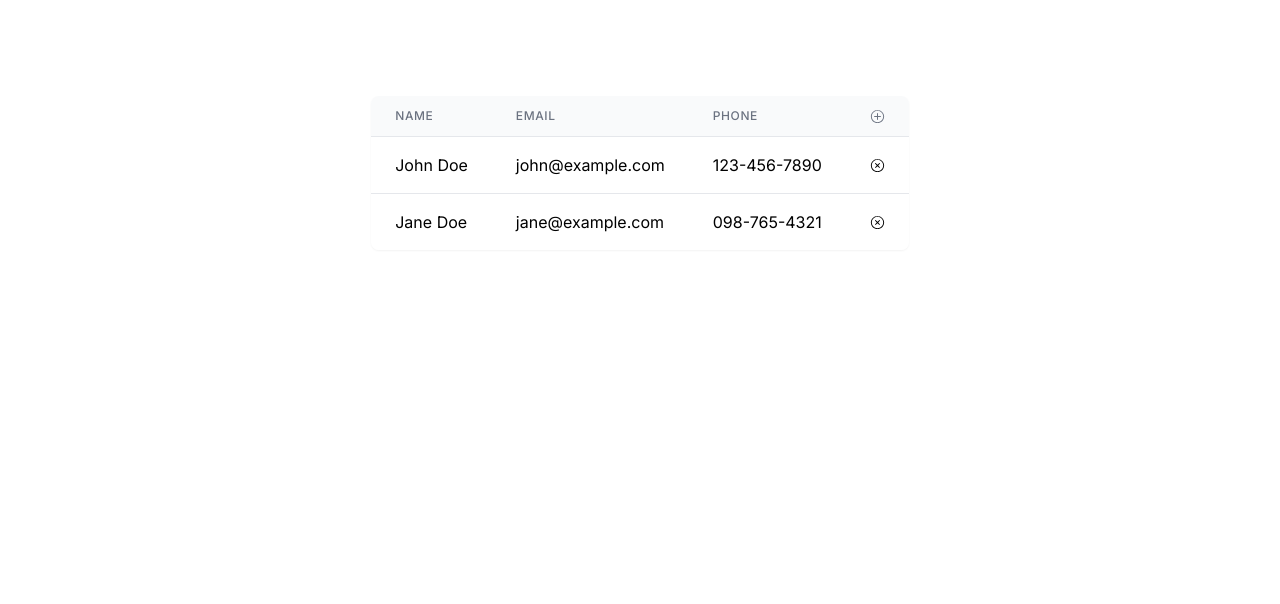
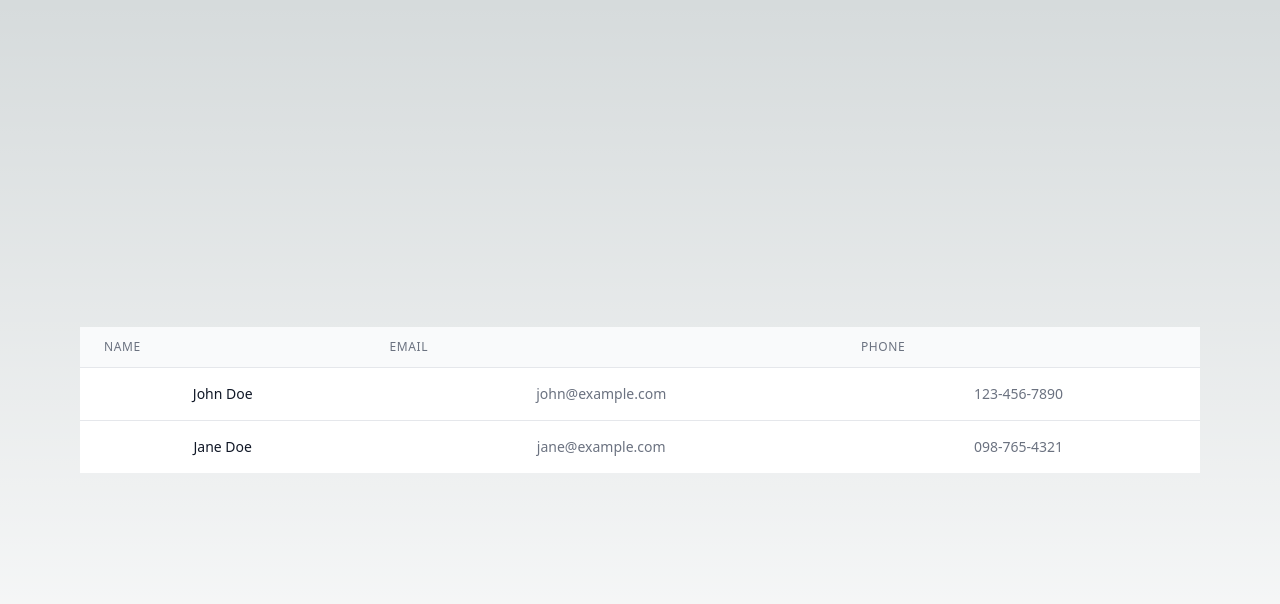
Before and after one commit to imagine-bot/29242, a Next.js app: page / in a window 1280 px wide. Shown: the top 604 px of the page. Built offline with nearby package versions, Linux system fonts and the light colour scheme.

Commit message:
Commit from Stub AI (#13)

```diff
--- a/components/UserList.tsx
+++ b/components/UserList.tsx
@@ -1,6 +1,4 @@
-import React, { useState } from 'react';
-import { PlusCircledIcon, CrossCircledIcon } from '@radix-ui/react-icons';
-import { z, ZodError } from 'zod';
+import React from 'react';
 
 type User = {
   name: string;
@@ -13,115 +11,46 @@ type UserListProps = {
 };
 
 const UserList: React.FC<UserListProps> = ({ users }) => {
-  const [newUser, setNewUser] = useState<User>({ name: '', email: '', phone: '' });
-  const [userList, setUserList] = useState<User[]>(users);
-  const [showInput, setShowInput] = useState<boolean>(false);
-  const [errors, setErrors] = useState<{ email?: string; phone?: string }>({});
-
-  const userSchema = z.object({
-    name: z.string(),
-    email: z.string().email(),
-    phone: z.string().regex(/^\d{3}-\d{3}-\d{4}$/),
-  });
-
-  const handleInputChange = (e: React.ChangeEvent<HTMLInputElement>) => {
-    if (e.target.name === 'phone' && e.target.value.length === 10) {
-      const formattedPhone = e.target.value.replace(/(\d{3})(\d{3})(\d{4})/, '$1-$2-$3');
-      setNewUser({ ...newUser, [e.target.name]: formattedPhone });
-    } else {
-      setNewUser({ ...newUser, [e.target.name]: e.target.value });
-    }
-  };
-
-  const handleAddUser = (e: React.KeyboardEvent<HTMLInputElement>) => {
-    if (e.key === 'Enter') {
-      try {
-        userSchema.parse(newUser);
-        setUserList([...userList, newUser]);
-        setNewUser({ name: '', email: '', phone: '' });
-        setShowInput(false);
-        setErrors({});
-      } catch (error) {
-        if (error instanceof ZodError) {
-          setErrors(error.formErrors.fieldErrors);
-        }
-      }
-    }
-  };
-
-  const handleDeleteUser = (index: number) => {
-    const updatedUserList = [...userList];
-    updatedUserList.splice(index, 1);
-    setUserList(updatedUserList);
-  };
-
   return (
-    <div>
-      <table className="min-w-full divide-y divide-gray-200 shadow-sm rounded-lg overflow-hidden table-fixed">
+    <table className="min-w-full divide-y divide-gray-200">
       <thead className="bg-gray-50">
         <tr>
-            <th className="px-6 py-3 text-left text-xs font-medium text-gray-500 uppercase tracking-wider w-1/4">Name</th>
-            <th className="px-6 py-3 text-left text-xs font-medium text-gray-500 uppercase tracking-wider w-1/4">Email</th>
-            <th className="px-6 py-3 text-left text-xs font-medium text-gray-500 uppercase tracking-wider w-1/4">Phone</th>
-            <th className="px-6 py-3 text-left text-xs font-medium text-gray-500 uppercase tracking-wider w-1/4">
-              <PlusCircledIcon className="cursor-pointer hover:text-blue-500" onClick={() => setShowInput(true)} />
+          <th
+            scope="col"
+            className="px-6 py-3 text-left text-xs font-medium text-gray-500 uppercase tracking-wider"
+          >
+            Name
+          </th>
+          <th
+            scope="col"
+            className="px-6 py-3 text-left text-xs font-medium text-gray-500 uppercase tracking-wider"
+          >
+            Email
+          </th>
+          <th
+            scope="col"
+            className="px-6 py-3 text-left text-xs font-medium text-gray-500 uppercase tracking-wider"
+          >
+            Phone
           </th>
         </tr>
       </thead>
       <tbody className="bg-white divide-y divide-gray-200">
-          {userList.map((user, index) => (
-            <tr key={index}>
-              <td className="px-6 py-4 whitespace-nowrap">{user.name}</td>
-              <td className="px-6 py-4 whitespace-nowrap">{user.email}</td>
-              <td className="px-6 py-4 whitespace-nowrap">{user.phone}</td>
-              <td className="px-6 py-4 whitespace-nowrap">
-                <CrossCircledIcon className="cursor-pointer hover:text-red-500" onClick={() => handleDeleteUser(index)} />
+        {users.map((user, personIdx) => (
+          <tr key={personIdx}>
+            <td className="px-6 py-4 whitespace-nowrap text-sm font-medium text-gray-900">
+              {user.name}
+            </td>
+            <td className="px-6 py-4 whitespace-nowrap text-sm text-gray-500">
+              {user.email}
+            </td>
+            <td className="px-6 py-4 whitespace-nowrap text-sm text-gray-500">
+              {user.phone}
             </td>
           </tr>
         ))}
-          {showInput && (
-            <tr>
-              <td className="px-6 py-4 whitespace-nowrap">
-                <input
-                  type="text"
-                  name="name"
-                  placeholder="Name"
-                  value={newUser.name}
-                  onChange={handleInputChange}
-                  onKeyDown={handleAddUser}
-                  className="border-2 border-gray-300 rounded-md p-2 w-3/4"
-                />
-              </td>
-              <td className="px-6 py-4 whitespace-nowrap">
-                <input
-                  type="text"
-                  name="email"
-                  placeholder="Email"
-                  value={newUser.email}
-                  onChange={handleInputChange}
-                  onKeyDown={handleAddUser}
-                  className={`border-2 rounded-md p-2 w-3/4 ${errors.email ? 'border-red-500' : 'border-gray-300'}`}
-                  title={errors.email}
-                />
-              </td>
-              <td className="px-6 py-4 whitespace-nowrap">
-                <input
-                  type="text"
-                  name="phone"
-                  placeholder="Phone"
-                  value={newUser.phone}
-                  onChange={handleInputChange}
-                  onKeyDown={handleAddUser}
-                  className={`border-2 rounded-md p-2 w-3/4 ${errors.phone ? 'border-red-500' : 'border-gray-300'}`}
-                  title={errors.phone}
-                />
-              </td>
-              <td className="px-6 py-4 whitespace-nowrap"></td>
-            </tr>
-          )}
       </tbody>
     </table>
-    </div>
   );
 };
 
--- a/pages/index.tsx
+++ b/pages/index.tsx
@@ -1,8 +1,4 @@
-import Image from 'next/image'
-import { Inter } from 'next/font/google'
 import UserList from '../components/UserList'
-
-const inter = Inter({ subsets: ['latin'] })
 
 export default function Home() {
   const users = [
@@ -12,10 +8,10 @@ export default function Home() {
   ]
 
   return (
-    <main
-      className={`flex min-h-screen flex-col items-center justify-between p-24 bg-white ${inter.className}`}
-    >
-      <UserList users={users} />
-    </main>
+    <div className="flex flex-col items-center justify-center min-h-screen py-2">
+      <main className="flex flex-col items-center justify-center w-full flex-1 px-20 text-center">
+        <UserList users={users} />
+      </main>
+    </div>
   )
 }
```
Lines whose indentation alone changed are shown as unchanged.
